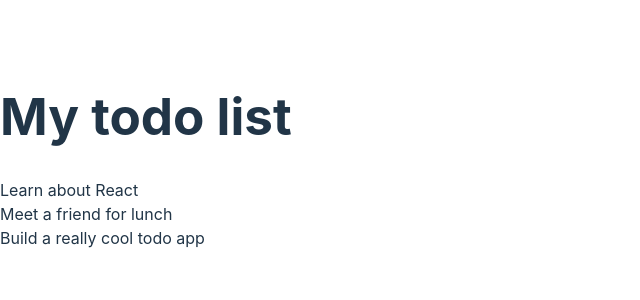
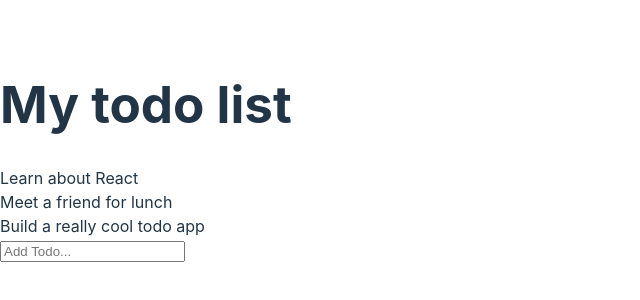
Before and after one commit to AshleighCodes/todo-react-test, a React (Vite) app in the folder todo-list/: page / in a window 1280 px wide. Shown: the part 248-548 px from the top of the page, without its empty margins (0-640 px from the left). Built offline with nearby package versions, Linux system fonts and the light colour scheme.

Commit message:
changing lanes and handing the steering wheel over to Ash

```diff
--- a/todo-list/src/App.jsx
+++ b/todo-list/src/App.jsx
@@ -1,5 +1,6 @@
 import { useState } from 'react';
 import TodoItem from './components/TodoItem';
+import TodoForm from './components/TodoForm';
 
 function App() {
     const [todos, setTodos] = useState([
@@ -8,12 +9,18 @@ function App() {
         "Build a really cool todo app",
     ]);
 
+    const addTodo = (text) => {
+        const newTodos = [...todos, text];
+        setTodos(newTodos);
+    };
+
     return (
     <div>
         <h1>My todo list</h1>
         {todos.map((todo, index) => (
             <TodoItem text={todo} key={index} />
             ))}
+            <TodoForm addTodo={addTodo} />
     </div>
     );
 }
--- a/todo-list/src/components/TodoForm/index.jsx
+++ b/todo-list/src/components/TodoForm/index.jsx
@@ -1,7 +1,25 @@
-function TodoForm() {
+import { useState } from 'react';
+
+function TodoForm(props) {
+    const [value, setValue] = useState("")
+
+    const handleSubmit = (event) => {
+        event.preventDefault();
+        if (!value) {
+            return;
+        }
+        props.addTodo(value);
+        setValue("");
+    };
+
     return (
-    <form>
-        <input type="text" placeholder="Add Todo..." />
+    <form onSubmit={handleSubmit}>
+        <input
+            value={value}
+            type="text"
+            placeholder="Add Todo..."
+            onChange={(event) => setValue(event.target.value)}
+        />
         </form>
     );
 }
```
